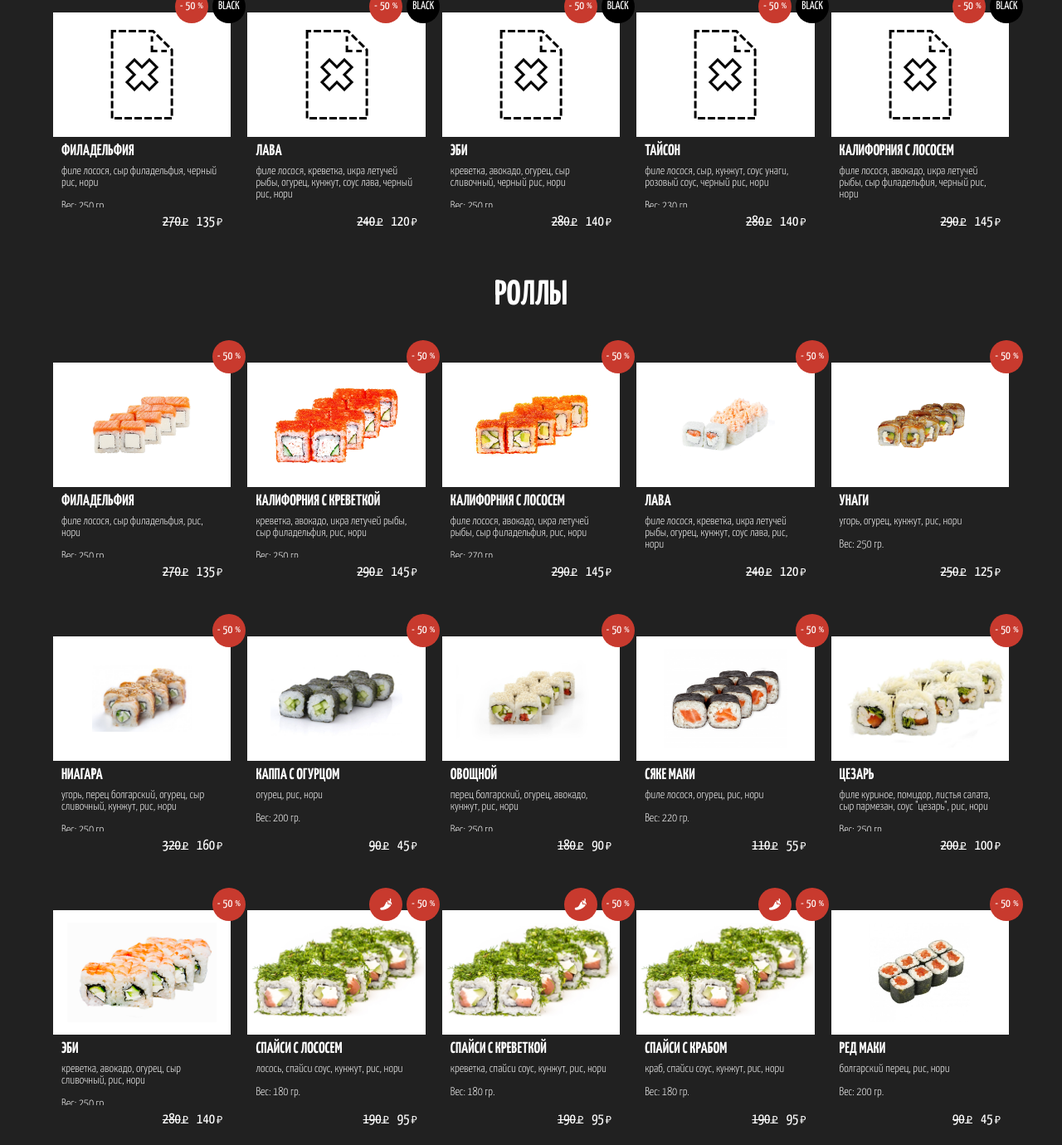
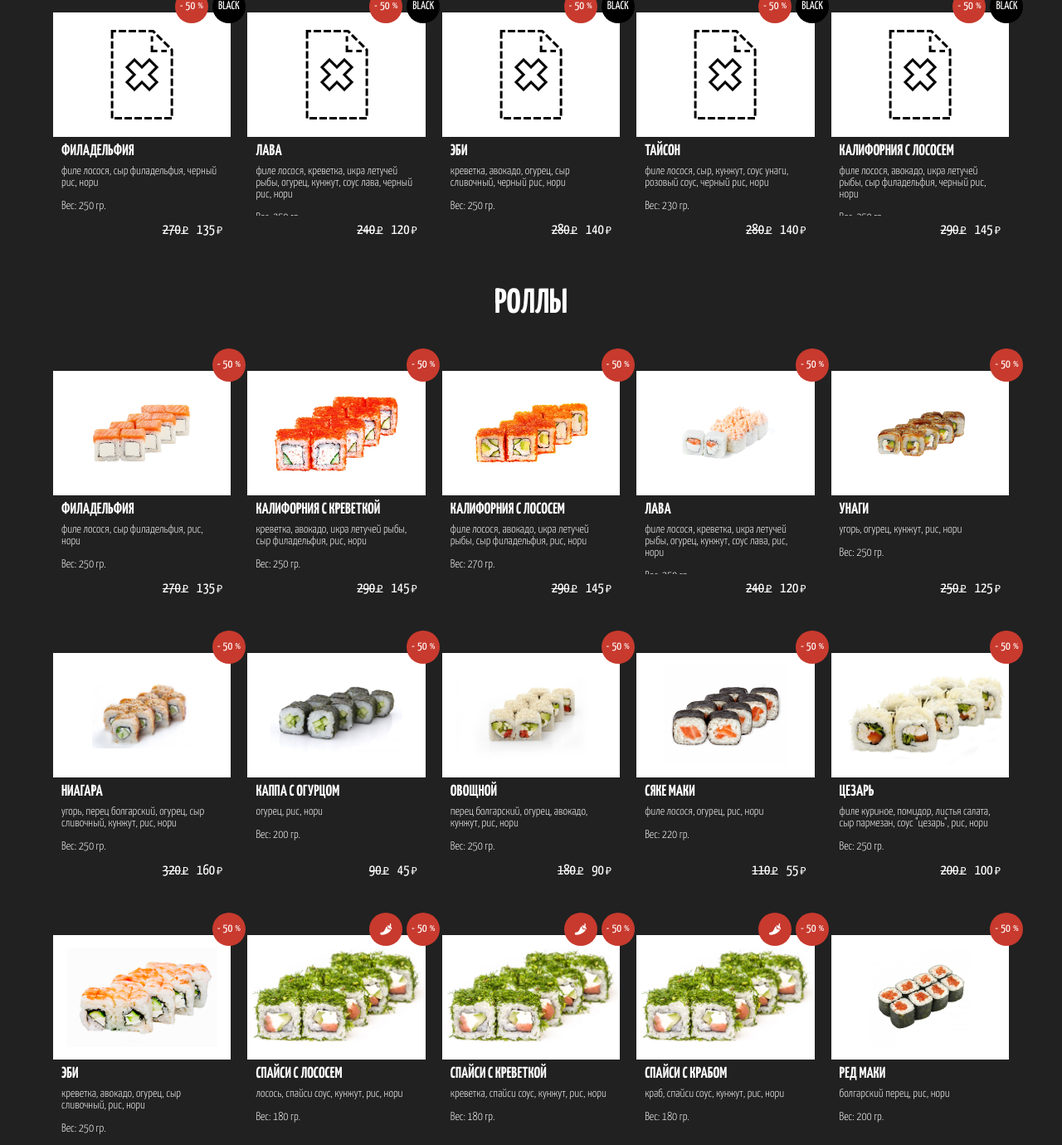
Before and after one commit to vikz0rx/blackrolls-prod, a Django app: page / in a window 1280 px wide. Shown: the part 937-2317 px from the top of the page at 83% size. Run offline with Django 3.2, Linux system fonts and the light colour scheme; data comes from the database, SQL or seed files in the repository.

Commit message:
Minor changes

```diff
--- a/BlackRolls/main/static/script.js
+++ b/BlackRolls/main/static/script.js
@@ -1,8 +1,8 @@
-$(document).ready(function() {
+function isPageLoaded(){
     $('.page-loading-overlay').fadeOut('slow');
-    $('.header-warning').fadeOut('slow');
+
     $('footer').fadeOut('slow');
-});
+}
 
 $(window).scroll(function() {
     var scroll = $(window).scrollTop();
--- a/BlackRolls/main/static/style.css
+++ b/BlackRolls/main/static/style.css
@@ -235,6 +235,7 @@
     position: absolute;
     top: -17.5px;
     right: -17.5px;
+    z-index: 1;
 
     width: 40px;
     height: 40px;
@@ -253,6 +254,7 @@
     position: absolute;
     top: -17.5px;
     right: -17.5px;
+    z-index: 1;
 
     width: 40px;
     height: 40px;
@@ -271,6 +273,7 @@
     position: absolute;
     top: -17.5px;
     right: -17.5px;
+    z-index: 1;
 
     width: 40px;
     height: 40px;
@@ -382,11 +385,11 @@
 
     padding-top: 10px;
     width: 100%;
-    height: 280px;
+    height: 290px;
 
     display: grid;
     grid-template-columns: 100%;
-    grid-template-rows: 150px 35px 50px 35px ;
+    grid-template-rows: 150px 35px 60px 35px ;
     grid-template-areas:
         "image"
         "title"
--- a/BlackRolls/main/templates/index.html
+++ b/BlackRolls/main/templates/index.html
@@ -31,7 +31,7 @@
         </script>
         <!-- /Yandex.Metrika counter -->
     </head>
-    <body>
+    <body onload="isPageLoaded()">
         <!-- Yandex.Metrika counter -->
         <noscript>
             <div>
```
